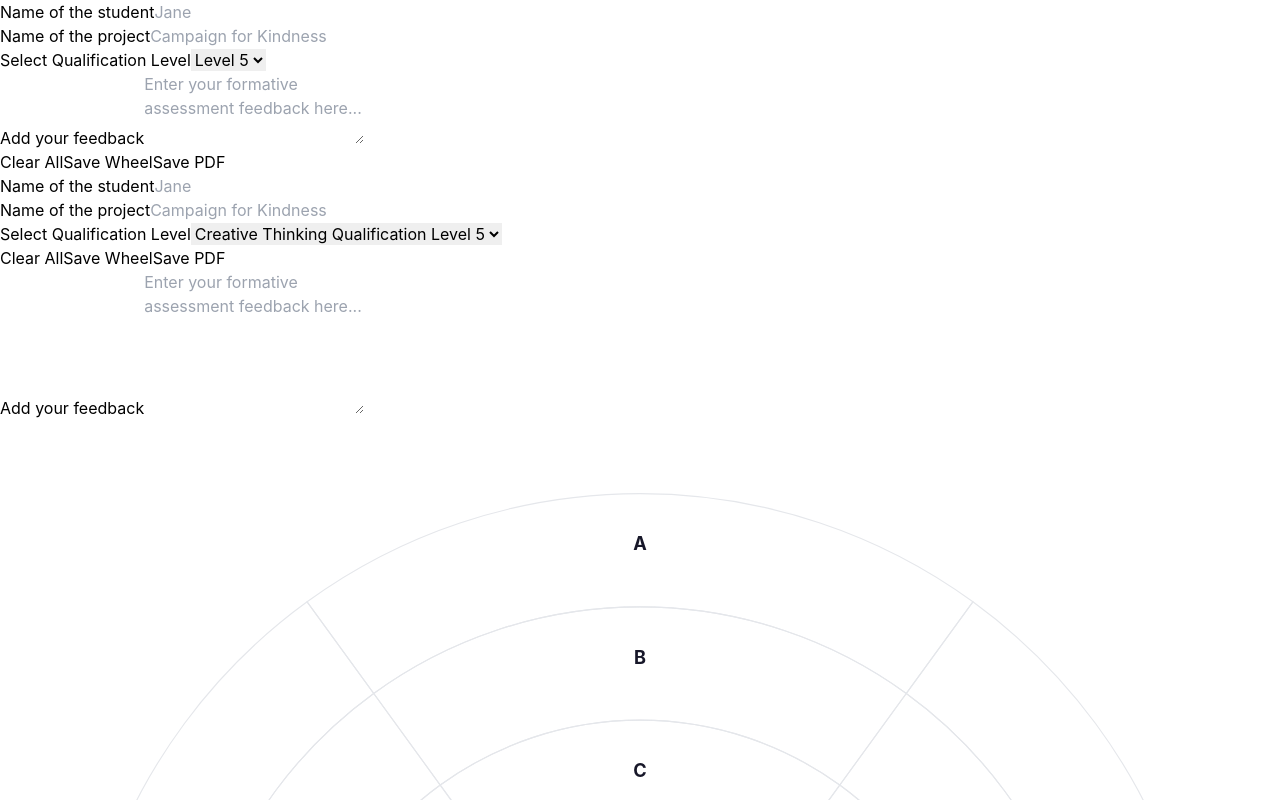
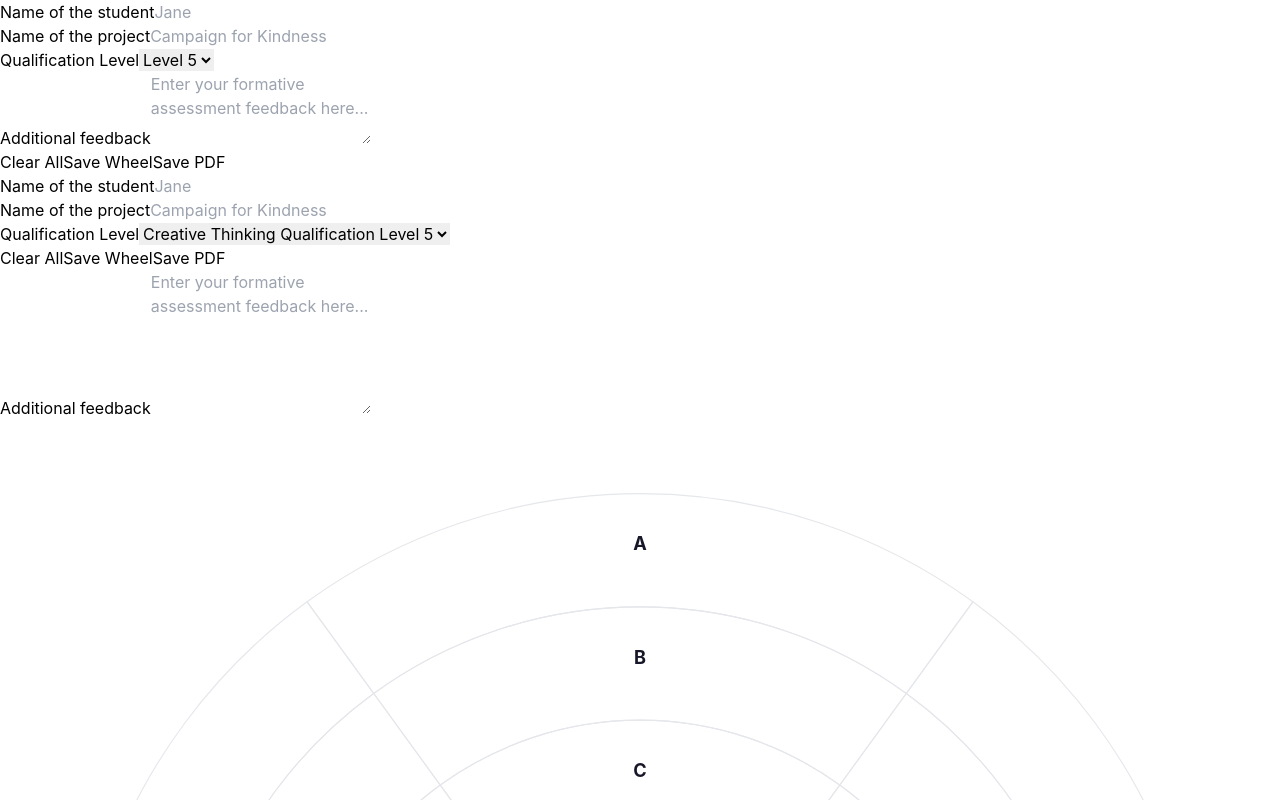
Before and after one commit to Daydream-Believers/circular-assessment-wheel, a React (Vite) app in the folder circular-assessment-wheel/: page / in a window 1280 px wide. Shown: the top 800 px of the page. Built offline with nearby package versions, Linux system fonts and the light colour scheme.

Commit message:
Title updates CircularAssessmentWheel.jsx

```diff
--- a/circular-assessment-wheel/src/components/CircularAssessmentWheel.jsx
+++ b/circular-assessment-wheel/src/components/CircularAssessmentWheel.jsx
@@ -509,7 +509,7 @@ const CircularAssessmentWheel = () => {
             </div>
             <div>
               <label htmlFor="qualificationLevel-mobile" className="block text-sm font-medium text-gray-700 mb-2">
-                Select Qualification Level
+                Qualification Level
               </label>
               <select
                 id="qualificationLevel-mobile"
@@ -523,7 +523,7 @@ const CircularAssessmentWheel = () => {
             </div>
             <div>
               <label htmlFor="feedback-mobile" className="block text-sm font-medium text-gray-700 mb-2">
-                Add your feedback
+                Additional feedback
               </label>
               <textarea
                 id="feedback-mobile"
@@ -622,7 +622,7 @@ const CircularAssessmentWheel = () => {
             </div>
             <div>
               <label htmlFor="qualificationLevel" className="block text-sm font-medium text-gray-700 mb-2">
-                Select Qualification Level
+                Qualification Level
               </label>
               <select
                 id="qualificationLevel"
@@ -688,7 +688,7 @@ const CircularAssessmentWheel = () => {
           <div className="flex-1 ml-8">
             <div>
               <label htmlFor="feedback-desktop" className="block text-sm font-medium text-gray-700 mb-2">
-                Add your feedback
+                Additional feedback
               </label>
               <textarea
                 id="feedback-desktop"
```
